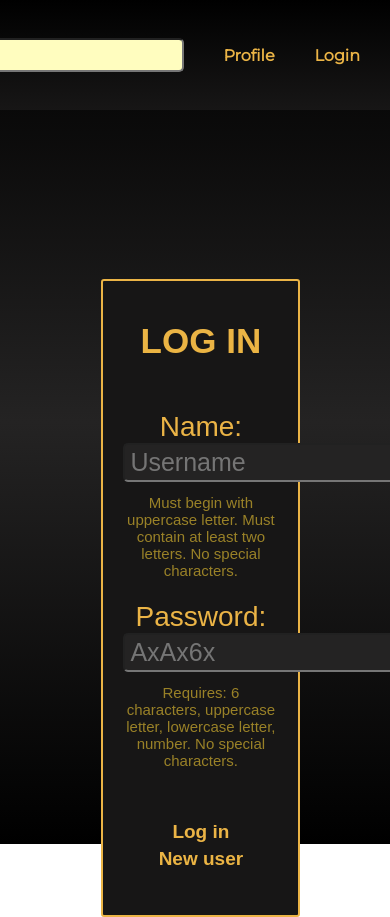
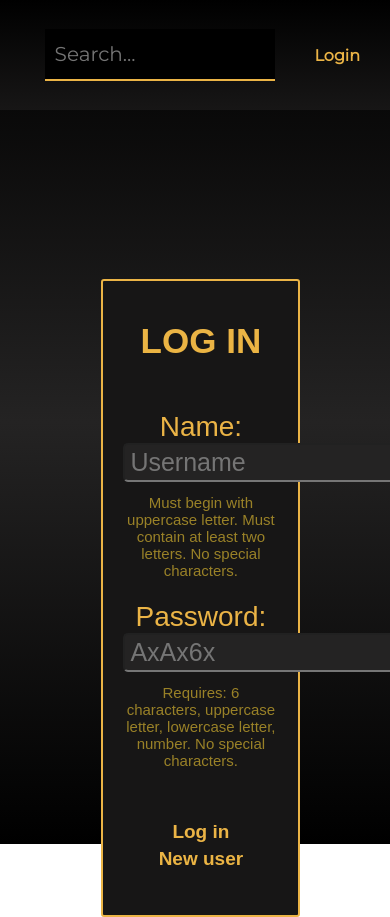
Before and after one commit to SamuelAitamaa/FullStack-Project, a Vue app in the folder fullstack_project/: page /login in a window 390 px wide. Shown: the top 917 px of the page. Built offline with nearby package versions, Linux system fonts and the light colour scheme.

Commit message:
Added missing features
Nav has been updated (not fully responsive), profile page rendering overhauled, searchlist also hides buttons when not logged in.

```diff
--- a/fullstack_project/src/components/MovieList.vue
+++ b/fullstack_project/src/components/MovieList.vue
@@ -1,7 +1,7 @@
 <template>
   <div class="movieList">
     <ul>
-      <li v-for="element in this.elements" :key="element.id">
+      <li v-for="(element, index) in this.elements" :key="index">
         <div class="mediaImg">
           <img v-bind:src="element.poster_path" alt="Placeholder image" v-on:click="changeInfoVisibility(element.id)"/>
           <button v-if="!checkList(element) && !hideBtn()" @click="addToList(element)" class="imgBtn">+</button>
--- a/fullstack_project/src/components/Nav.vue
+++ b/fullstack_project/src/components/Nav.vue
@@ -4,13 +4,16 @@
       <router-link to="/"><img src="../assets/logos.png" alt="Logo of the application"></router-link>
     </div>
     <div class="navItem">
-      <router-link to="/">Search</router-link>
+      <input type="text" v-model="input" @input.prevent="handleInput" placeholder="Search..." />
     </div>
-    <div class="navItem">
-      <input type="text" v-model="input" @input.prevent="handleInput" />
+    <div class="navItem" v-if="this.width > 800">
+      <router-link to="/profile">Profile</router-link>
     </div>
-    <div class="navItem">
+    <div class="navItem" v-if="this.width < 800 && this.$router.currentRoute.path === '/'">
       <router-link to="/profile">Profile</router-link>
+    </div>
+    <div class="navItem" v-if="this.width < 800 && this.$router.currentRoute.path === '/profile'">
+      <router-link to="/">Home</router-link>
     </div>
     <div class="navItem" v-if="this.$store.state.user === null">
       <router-link to="/login">Login</router-link>
@@ -26,7 +29,8 @@ export default {
   name: "Nav",
   data() {
     return {
-      input: ''
+      input: '',
+      width: ''
     }
   },
   methods: {
@@ -38,7 +42,14 @@ export default {
       if(this.$router.currentRoute.path !== "/"){
         this.$router.push("/");
       }
+    },
+    handleResize: function () {
+      this.width = window.innerWidth;
     }
+  },
+  created: function () {
+    window.addEventListener('resize', this.handleResize);
+    this.handleResize();
   }
 }
 </script>
@@ -60,7 +71,6 @@ export default {
 .navItem:first-child{
   margin-right: auto;
 }
-
 img{
   width: 80px;
   height: 80px;
@@ -72,28 +82,28 @@ img{
 img:hover{
   transform: rotateZ(360deg);
 }
-
 input{
-  height: 30px;
-  width: 200px;
-  padding-left: 5px;
+  height: 50px;
+  width: 400px;
+  padding-left: 10px;
   outline: none;
-  border-radius: 5px;
-  background: #fffdbf;
+  background: black;
+  color: #ebb446;
+  border: none;
+  border-bottom: 2px solid #ebb446;
 
   font-size: 20px;
-  font-family: 'Montserrat', sans-serif;
+  font-family: inherit;
 
   transition: .2s ease-in-out;
 }
 input:focus{
-  width: 300px;
+  background: #171616;
 }
 #nav a {
   font-weight: bold;
   color: #ebb446;
   text-decoration: none;
-
 }
 #nav a.router-link-exact-active {
   color: #ebb446;
@@ -101,7 +111,6 @@ input:focus{
 #nav a:hover{
   color: #bf4b91;
 }
-
 button {
   font-size: 17px;
   font-weight: bold;
@@ -116,6 +125,13 @@ button:hover {
 }
 button:active{
   outline: none;
-
+}
+@media screen and (max-width: 800px){
+  img{
+    transform: scale(0);
+  }
+  input{
+    width: 220px;
+  }
 }
 </style>
--- a/fullstack_project/src/components/Profile.vue
+++ b/fullstack_project/src/components/Profile.vue
@@ -1,10 +1,12 @@
 <template>
-<div class="profile" v-on:load="renderList()">
+<div class="profile">
   <Nav @input:change="inputChange" />
 
   <div class="searchContainer" v-if="this.input.length >= 1">
     <Heading v-bind:title="this.input" v-bind:search="true" v-bind:profile="true" />
-    <SearchList :input=this.input @del:element="renderList()" @add:element="renderList()"/>
+    <SearchList :input=this.input
+                @update:list="renderList()"
+    />
   </div>
 
   <h1 v-if="this.$store.state.user !== null">Welcome, {{ this.$store.state.user[1] }}</h1>
@@ -28,18 +30,20 @@
     <Heading v-bind:title="this.title" v-bind:search="false" v-bind:profile="true" />
     <ul>
       <li v-for="element in elements" v-bind:key="element.id">
-        <WatchLater class="watchLater" v-bind:element=element @del:element="renderList()"/>
+        <WatchLater v-bind:element=element @del:element="getListFromDb(this.$store.state.user[0])"/>
       </li>
     </ul>
     <div v-for="element in this.elements" :key="element.id">
-      <Information v-bind:id="element.id" v-bind:identity="element.id" v-bind:movie="element.hasOwnProperty('title')"
-                   @hide:info="changeInfoVisibility"/>
+      <Information v-bind:id="element.id" v-bind:identity="element.id"
+                   v-bind:movie="element.hasOwnProperty('title')"
+                   @hide:info="changeInfoVisibility"
+      />
     </div>
   </div>
 
-  <div v-else class="container">
+  <div v-else>
+    <Heading v-bind:title="this.title" v-bind:search="false" v-bind:profile="true" />
     <ul>
-      <Heading v-bind:title="this.title" v-bind:search="false" v-bind:profile="true" />
       <li>
         <h2>It seems empty here. Get started by adding movies to your watch list!</h2>
       </li>
@@ -204,9 +208,7 @@ export default {
 #nav a:hover{
   color: #bf4b91;
 }
-.container {
-  min-height: 100%;
-}
+
 .areYouSure{
   display: flex;
   justify-content: center;
@@ -232,7 +234,7 @@ button:active{
   outline: none;
 }
 p{
-  color: #ebb446;
+  color: white;
 }
 .confirmUserDel{
   display: flex;
--- a/fullstack_project/src/components/SearchList.vue
+++ b/fullstack_project/src/components/SearchList.vue
@@ -4,8 +4,8 @@
       <li v-for="element in this.elements" :key="element.id">
         <div class="search">
           <img v-bind:src="element.poster_path" alt="Placeholder image" v-on:click="changeInfoVisibility(element.id)"/>
-          <button v-if="!checkList(element)" @click="addToList(element)" class="imgBtn">+</button>
-          <button v-else @click="deleteFromList(element)" class="imgBtn">-</button>
+          <button v-if="!checkList(element) && !hideBtn()" @click="addToList(element)" class="imgBtn">+</button>
+          <button v-if="checkList(element) && !hideBtn()" @click="deleteFromList(element)" class="imgBtn">-</button>
           <Information v-bind:id="element.id" v-bind:identity="element.id" v-bind:movie="element.hasOwnProperty('title')"
                        @hide:info="changeInfoVisibility"/>
         </div>
@@ -52,11 +52,14 @@ export default {
       let element = document.getElementById(id);
       if(this.infoVisible){
         element.style.display = 'block';
+        this.disableScrolling();
       }else{
         element.style.display = 'none';
+        this.enableScrolling();
       }
     },
     addToList(element) {
+      this.$emit("update:list");
       this.$store.commit("saveMedia", element)
       this.getListFromDb(this.$store.state.user[0]);
     },
@@ -65,9 +68,9 @@ export default {
       return store.includes(JSON.stringify(element.id)) && (store.includes(JSON.stringify(element.title)) || (store.includes(JSON.stringify(element.name))))
     },
     deleteFromList(element) {
+      this.$emit("update:list");
       this.$store.commit("deleteMedia", element)
       this.getListFromDb(this.$store.state.user[0]);
-      this.$emit("del:element");
     },
     getListFromDb(id) {
       let url;
@@ -98,6 +101,17 @@ export default {
         console.log('Error in async: ' + error);
       }
     },
+    hideBtn: function () {
+      return this.$store.state.user === null;
+    },
+    disableScrolling(){
+      let x = window.scrollX;
+      let y = window.scrollY;
+      window.onscroll = function(){window.scrollTo(x, y);};
+    },
+    enableScrolling(){
+      window.onscroll = function(){};
+    }
   }
 }
 </script>
--- a/fullstack_project/src/components/WatchLater.vue
+++ b/fullstack_project/src/components/WatchLater.vue
@@ -19,7 +19,9 @@
       <div class="providers">
         <div class="provider" v-for="provider in this.providers" :key="provider.index">
           <!--p>{{provider.provider_name}}</p-->
-          <img class="logo" v-bind:src="`http://image.tmdb.org/t/p/original/${provider.logo_path}`" alt="Placeholder image" @click="openProvider(provider.provider_name)" />
+          <img class="logo" v-bind:src="`http://image.tmdb.org/t/p/original/${provider.logo_path}`"
+               alt="Placeholder image"
+               @click="openProvider(provider.provider_name)" />
         </div>
       </div>
     </div>
@@ -81,7 +83,6 @@ export default {
     },
     deleteFromList(id) {
       this.$store.commit("deleteFromProfile", id)
-      this.$emit("del:element");
     },
     changeInfoVisibility: function (id) {
       this.infoVisible = !this.infoVisible;
```
Lines whose indentation alone changed are shown as unchanged.
